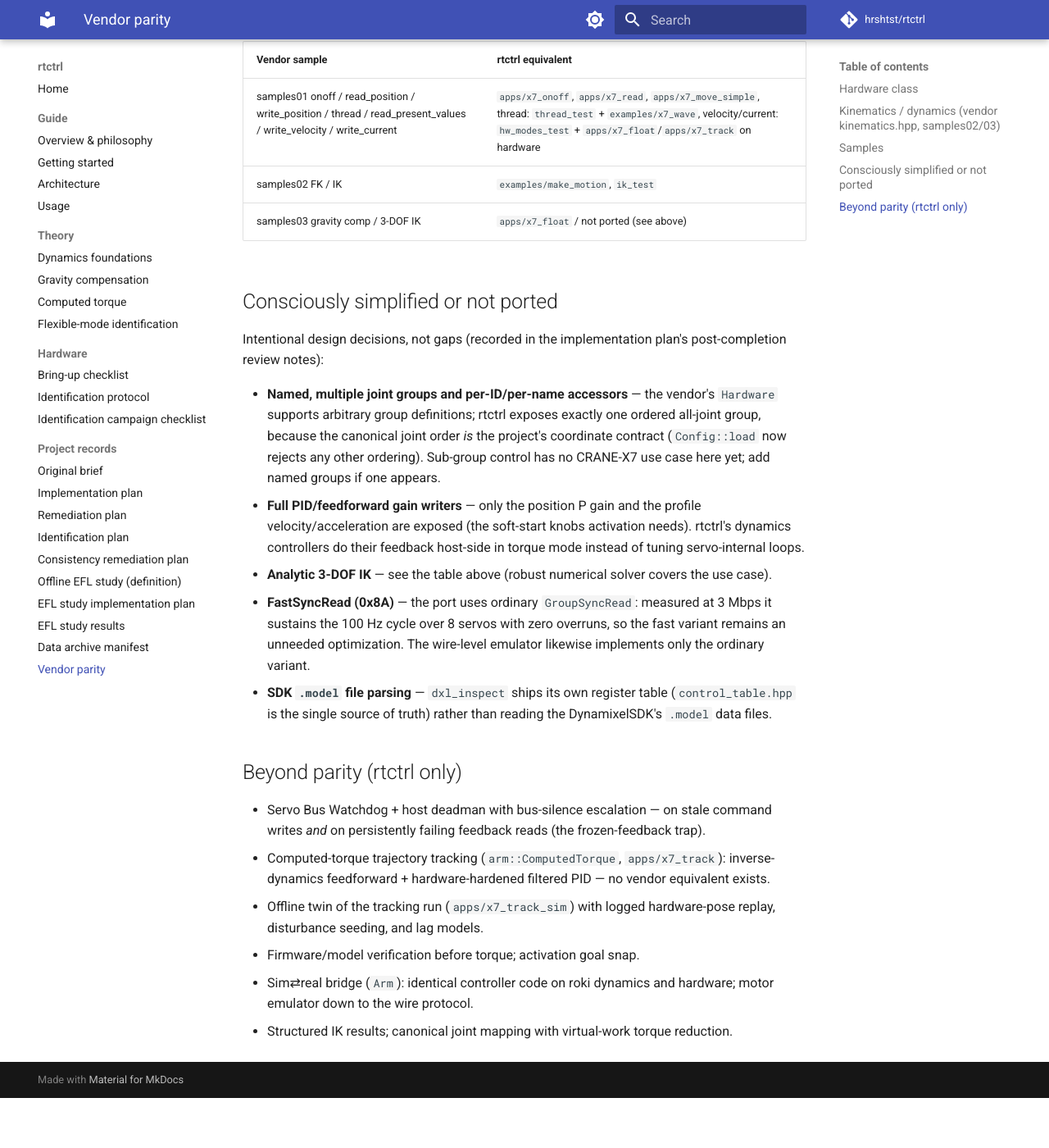
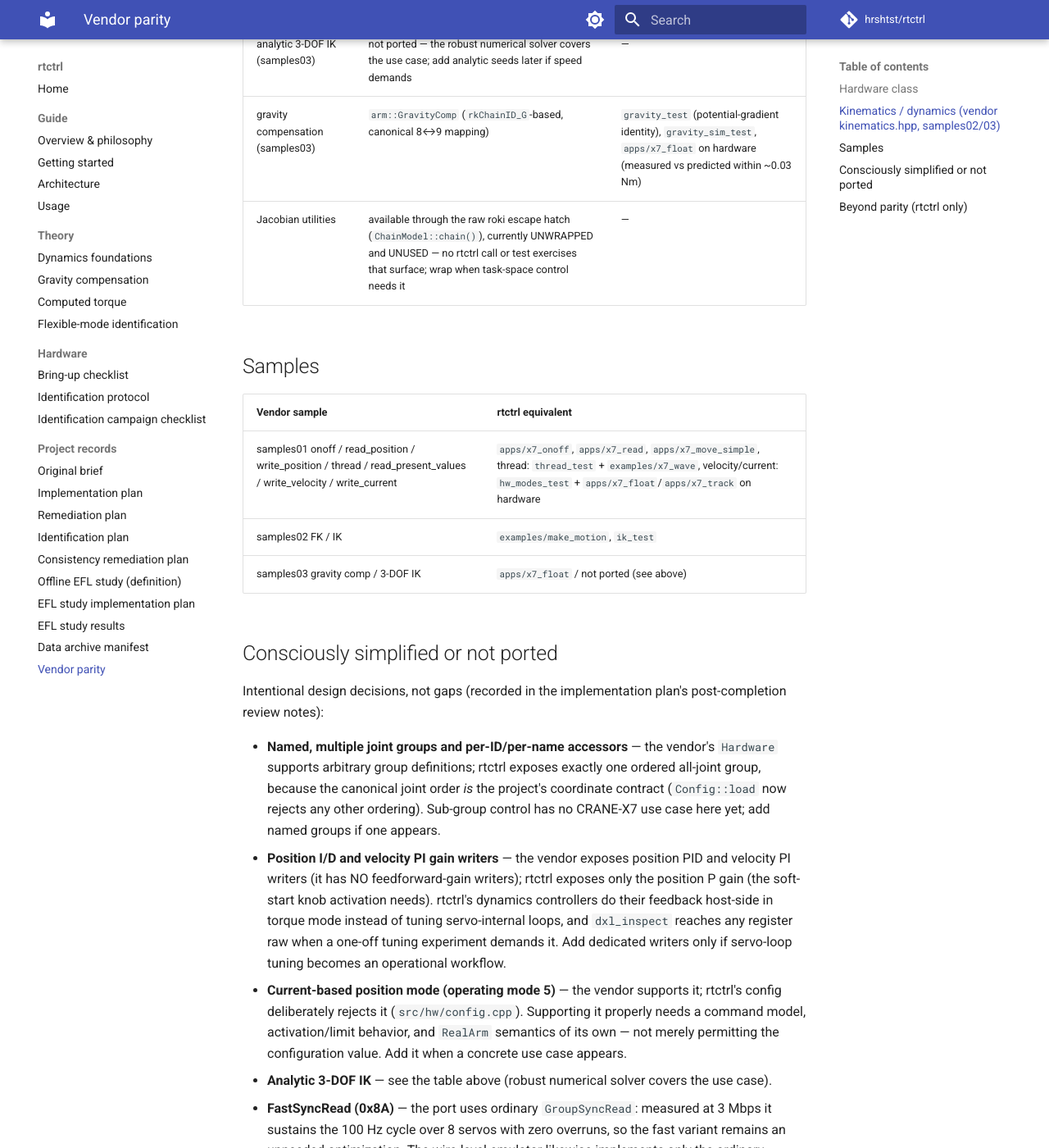
Before and after one commit to hrshtst/rtctrl, an MkDocs documentation site: the page built from docs/PARITY.md, in a window 1280 px wide and 1400 px high, scrolled down 2106 px. Shown: the whole window at 82% size. Built offline with MkDocs 1.6.1 and Material for MkDocs 9.7.7, drawn with Linux system fonts in a browser that asks for light colours; comment, search, counter and statistics services are not loaded; before the commit the page ends 3445 px from its top, so only the background shows below that; some of the changed text lies outside the part shown.

Commit message:
docs: correct PARITY.md to the audited vendor surface
Four review findings: the freshness claim now describes the real
policy (previously acquired feedback required; persistent read
failures escalate — deliberately no per-command freshness gate) with
citations to the strengthened proof cases; mode 5 (current-based
position) joins the omissions with the rationale for not adding it;
the gain/profile row and omission match the actual vendor API
(position PID + velocity PI writers, no feedforward writers) and the
new SI profile setters; the Jacobian row is honest about the
unwrapped, unused roki escape hatch. Proven-by citations now match
what the tests actually prove.

```diff
--- a/docs/PARITY.md
+++ b/docs/PARITY.md
@@ -21,10 +21,10 @@
 | `set_position(s)` | `writePositions` / `setTargetPositions` (limit-clamped) | `hw_test` clamp case |
 | `set_velocity/velocities` | `writeVelocities` (velocity-limit clamp + position gating) | `hw_modes_test` |
 | `set_current(s)` | `writeCurrents` (effort→A and servo CurrentLimit clamp + gating) | `hw_modes_test` |
-| software pos-limit rule for vel/current modes | positional gating in the limited writers; rejects commands without fresh feedback | `hw_modes_test` |
-| write 0 vel/current on stop | `stopThread` | `thread_test` zeroing case |
-| `write_position_pid_gain` / profiles | `writePositionPGain/writeProfileVelocity/Acceleration` | `x7_set_param` on hardware |
-| operating modes 0/1/3 from config | `operating_mode` per joint in TOML; mode-checked writers | `hw_modes_test` rejections |
+| software pos-limit rule for vel/current modes | positional gating in the limited writers; requires previously ACQUIRED feedback (a command with no feedback ever read is rejected; persistent read failures escalate via the bounded-failure deadman policy — there is deliberately no per-command freshness gate) | `hw_modes_test` gating cases (velocity AND current modes) + no-feedback rejections |
+| write 0 vel/current on stop | `stopThread` | `thread_test` zeroing cases (velocity and current; non-vacuous: fresh submissions, no escalation, nonzero goal proven immediately before the stop) |
+| `write_position_pid_gain` / `write_velocity_pi_gain` / SI-unit profile setters | `writePositionPGain` (position P only — see omissions); profiles in BOTH forms: raw register passthroughs and `writeProfileVelocityRadPerSec` / `writeProfileAccelerationRadPerSec2` with the vendor-exact truncation, [1, 32767] clamp, and slowest-not-unlimited zero semantics | `hw_modes_test` SI-profile case; `x7_set_param` on hardware |
+| operating modes 0/1/3 from config (the vendor also supports mode 5 — see omissions) | `operating_mode` per joint in TOML; mode-checked writers | `hw_modes_test` rejections |
 | mock-injected `Communicator` for tests | `dxl::PacketIO` seam + `emu::FakePacketIO` + pty emulator (tests the *unmodified* SDK too) | entire `emu` suite |
 
 ## Kinematics / dynamics (vendor `kinematics.hpp`, samples02/03)
@@ -35,7 +35,7 @@
 | numerical IK (LM) | `IkSolver` (roki LM + error-damped solver, structured `IkResult`) | `ik_test` incl. singular + unreachable |
 | analytic 3-DOF IK (samples03) | not ported — the robust numerical solver covers the use case; add analytic seeds later if speed demands | — |
 | gravity compensation (samples03) | `arm::GravityComp` (`rkChainID_G`-based, canonical 8↔9 mapping) | `gravity_test` (potential-gradient identity), `gravity_sim_test`, `apps/x7_float` on hardware (measured vs predicted within ~0.03 Nm) |
-| Jacobian utilities | roki `rkChainLinkWldLinJacobi` et al. via `ChainModel::chain()` | used from M7 on |
+| Jacobian utilities | available through the raw roki escape hatch (`ChainModel::chain()`), currently UNWRAPPED and UNUSED — no rtctrl call or test exercises that surface; wrap when task-space control needs it | — |
 
 ## Samples
 
@@ -56,10 +56,20 @@
   joint order *is* the project's coordinate contract (`Config::load`
   now rejects any other ordering). Sub-group control has no CRANE-X7
   use case here yet; add named groups if one appears.
-- **Full PID/feedforward gain writers** — only the position P gain and
-  the profile velocity/acceleration are exposed (the soft-start knobs
-  activation needs). rtctrl's dynamics controllers do their feedback
-  host-side in torque mode instead of tuning servo-internal loops.
+- **Position I/D and velocity PI gain writers** — the vendor exposes
+  position PID and velocity PI writers (it has NO feedforward-gain
+  writers); rtctrl exposes only the position P gain (the soft-start
+  knob activation needs). rtctrl's dynamics controllers do their
+  feedback host-side in torque mode instead of tuning servo-internal
+  loops, and `dxl_inspect` reaches any register raw when a one-off
+  tuning experiment demands it. Add dedicated writers only if
+  servo-loop tuning becomes an operational workflow.
+- **Current-based position mode (operating mode 5)** — the vendor
+  supports it; rtctrl's config deliberately rejects it
+  (`src/hw/config.cpp`). Supporting it properly needs a command
+  model, activation/limit behavior, and `RealArm` semantics of its
+  own — not merely permitting the configuration value. Add it when a
+  concrete use case appears.
 - **Analytic 3-DOF IK** — see the table above (robust numerical solver
   covers the use case).
 - **FastSyncRead (0x8A)** — the port uses ordinary `GroupSyncRead`:
```
